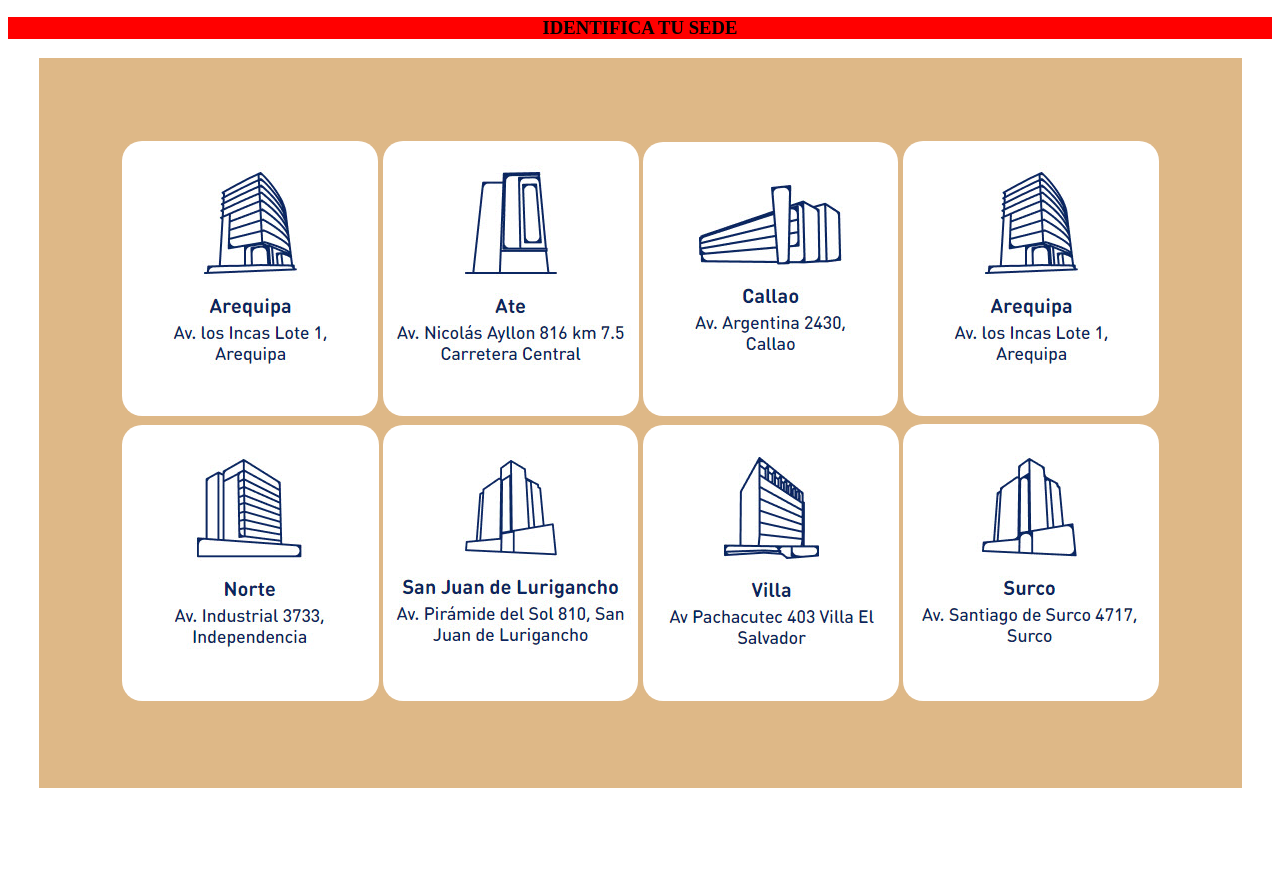
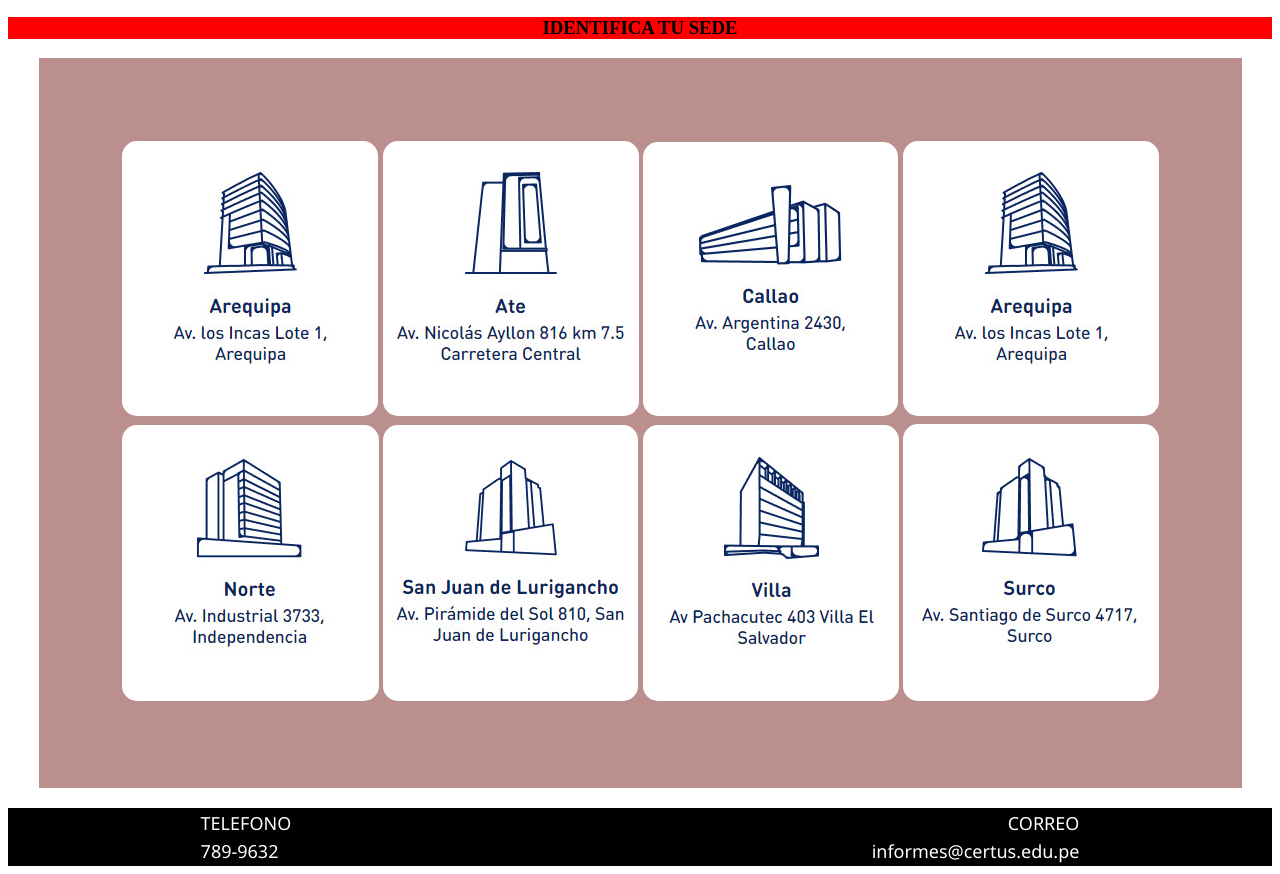
Before and after one commit to 4l3ss4ndr001/proyecto1, a plain HTML site: page index.html in a window 1280 px wide. Shown: the part 465-1339 px from the top of the page. Before the commit the page ends 1261 px from the top, so only its background shows below. Drawn offline with Linux system fonts and the light colour scheme.

Commit message:
cuarta version

```diff
--- a/index.html
+++ b/index.html
@@ -10,7 +10,7 @@
             margin: 0 auto;
         }
         img{
-            border-radius: 20px;
+            border-radius: 15px;
         }
     </style>
 
@@ -33,7 +33,7 @@
         </tr>
     </table>
     <h3 style="text-align:center;background-color: red;">IDENTIFICA TU SEDE</h3>
-    <table style="background-color: burlywood;padding: 80px;padding-bottom: 60;padding-top: 60;padding-left: 60;">
+    <table style="background-color: rosybrown;padding: 80px;padding-bottom: 60;padding-top: 60;padding-left: 60;">
         <tr>
             <td><img src="img/arequipa.jpeg" alt=""></td>
             <td><img src="img/ate.jpeg" alt=""></td>
@@ -49,4 +49,16 @@
     </table>
 
 </body>
+<footer style="background-color: black;color: white;font-size: 18px;font-family: 'Segoe UI', Tahoma, Geneva, Verdana, sans-serif;margin-top: 20px">
+    <table>
+        <tr>
+            <td>TELEFONO</td>
+            <td style="text-align: right;">CORREO</td>
+        </tr>
+        <tr>
+            <td>789-9632</td>
+            <td style="text-align: right;">informes@certus.edu.pe</td>
+        </tr>
+    </table>
+</footer>
 </html>
```
